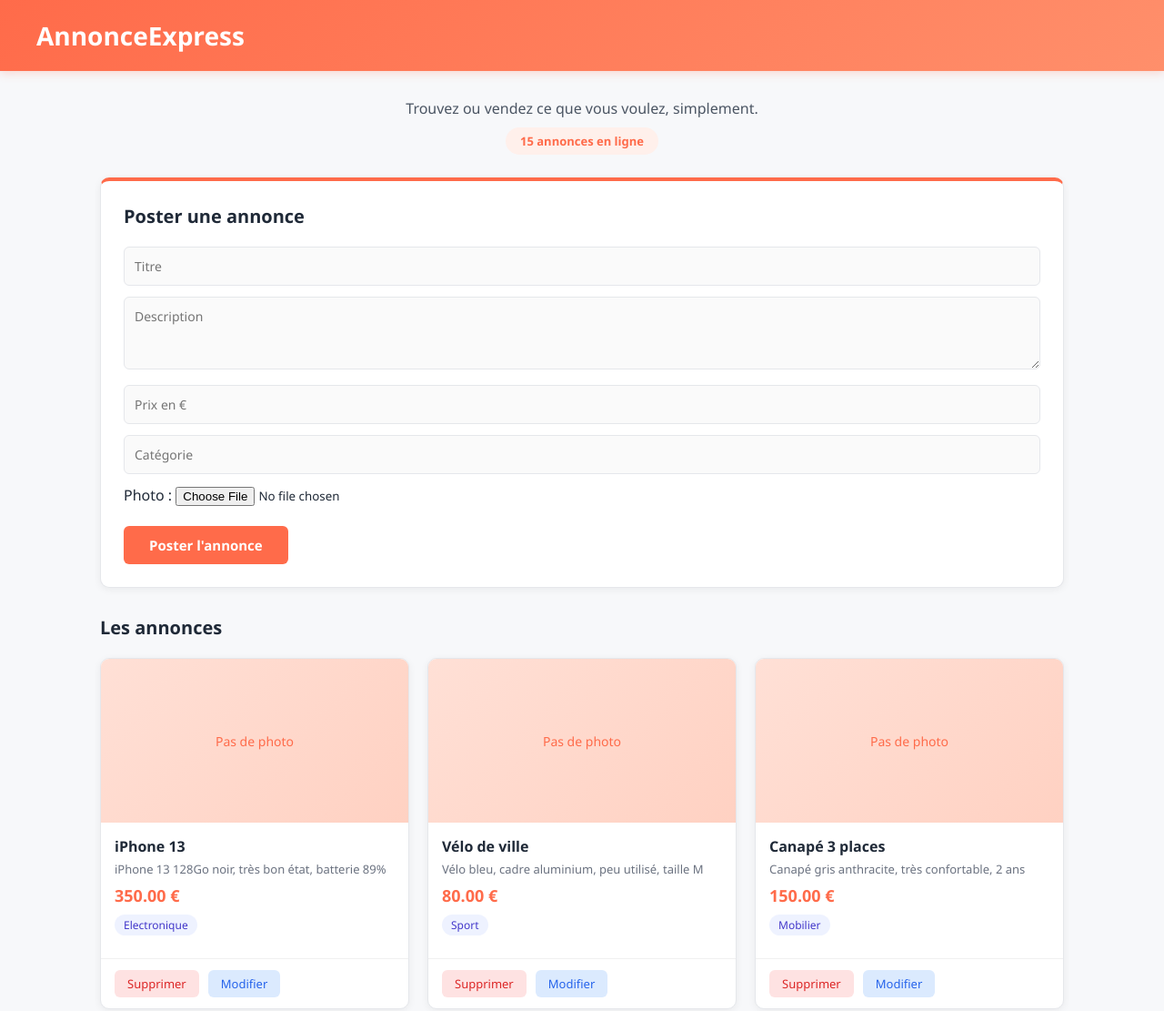
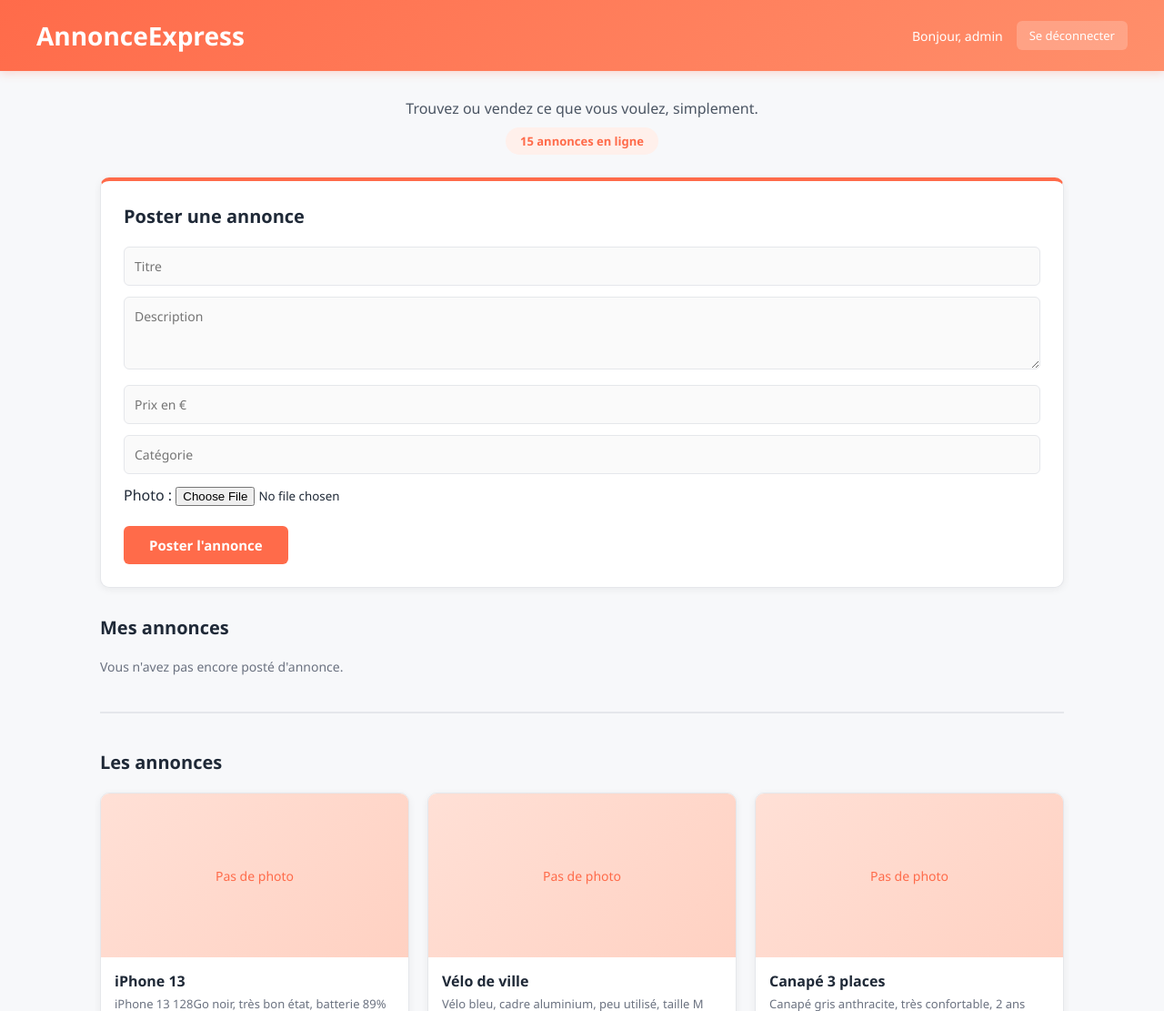
Before and after one commit to Youks95/AnnonceExpress, a PHP site: page /AnnonceExpress/ in a window 1280 px wide. Shown: the top 1111 px of the page at 91% size. Run offline with PHP 8.4, Linux system fonts and the light colour scheme; a user stored in the database is signed in; data comes from the database, SQL or seed files in the repository.

Commit message:
Refactor annonce handling and user session checks

```diff
--- a/index.php
+++ b/index.php
@@ -1,6 +1,19 @@
 <?php
 
+// ========== SESSION ==========
+
+	session_start();
+
+	if (!isset($_SESSION['iduser'])) {
+		header("Location: connexion.php");
+		exit();
+	}
+
+// ========== CONNEXION BDD ==========
+
 	$bdd = new mysqli("localhost","root","","annonce_express");
+
+// ========== FONCTIONS ==========
 
 	function selectAllAnnonce($bdd)
 	{
@@ -15,13 +28,27 @@
 		return $lesResultats;
 	}
 
-	function insertAnnonce($bdd, $titre, $description, $prix, $categorie, $photo)
+	function selectMesAnnonces($bdd, $iduser)
 	{
 		//requete
-		$insert = "insert into annonce values(null,?,?,?,?,?)";
+		$select = "select * from annonce where iduser=?";
+		//preparer la requete
+		$stmt = $bdd->prepare($select);
+		$stmt->bind_param("i", $iduser);
+		//executer la requete
+		$stmt->execute();
+		$lesResultats = $stmt->get_result();
+
+		return $lesResultats;
+	}
+
+	function insertAnnonce($bdd, $titre, $description, $prix, $categorie, $photo, $iduser)
+	{
+		//requete
+		$insert = "insert into annonce values(null,?,?,?,?,?,?)";
 		//preparer la requete
 		$stmt = $bdd->prepare($insert);
-		$stmt->bind_param("ssdss", $titre, $description, $prix, $categorie, $photo);
+		$stmt->bind_param("ssdssi", $titre, $description, $prix, $categorie, $photo, $iduser);
 		//executer la requete
 		$stmt->execute();
 
@@ -39,9 +66,16 @@
 		$stmt->execute();
 	}
 
+// ========== ACTIONS ==========
+
 	if (isset($_GET['action']) && $_GET['action'] == "suppr") {
 		$id = $_GET['id'];
+		$iduser_annonce = $_GET['iduser'];
+
+		if ($_SESSION['role'] == 'admin' || $_SESSION['iduser'] == $iduser_annonce) {
 			deleteAnnonce($bdd, $id);
+		}
+
 		header("Location: index.php");
 		exit();
 	}
@@ -66,10 +100,12 @@
 			$destination = null;
 		}
 
-	insertAnnonce($bdd, $titre, $description, $prix, $categorie, $destination);
+		insertAnnonce($bdd, $titre, $description, $prix, $categorie, $destination, $_SESSION['iduser']);
 		exit();
 	}
+
 	$lesResultats = selectAllAnnonce($bdd);
+	$mesAnnonces = selectMesAnnonces($bdd, $_SESSION['iduser']);
 
 ?>
 <!DOCTYPE html>
@@ -78,6 +114,8 @@
 	<meta charset="utf-8">
 	<meta name="viewport" content="width=device-width, initial-scale=1">
 	<title>AnnonceExpress</title>
+
+	<!-- ========== CSS ========== -->
 	<style>
 		* {
 			margin: 0;
@@ -94,12 +132,39 @@
 		header {
 			background: linear-gradient(135deg, #ff6b4a, #ff8f6b);
 			padding: 20px 40px;
+			display: flex;
+			justify-content: space-between;
+			align-items: center;
 			box-shadow: 0 2px 10px rgba(255,107,74,0.25);
 		}
 
 		header h1 {
 			color: #fff;
 			font-size: 28px;
+		}
+
+		.header-droite {
+			display: flex;
+			align-items: center;
+			gap: 15px;
+		}
+
+		.header-droite span {
+			color: #fff;
+			font-size: 14px;
+		}
+
+		.btn-deconnexion {
+			background-color: rgba(255,255,255,0.2);
+			color: #fff;
+			padding: 7px 14px;
+			border-radius: 6px;
+			text-decoration: none;
+			font-size: 13px;
+		}
+
+		.btn-deconnexion:hover {
+			background-color: rgba(255,255,255,0.35);
 		}
 
 		.container {
@@ -191,6 +256,12 @@
 			font-size: 20px;
 		}
 
+		.separateur {
+			border: none;
+			border-top: 2px solid #e5e7eb;
+			margin: 40px 0;
+		}
+
 		.grille {
 			display: grid;
 			grid-template-columns: repeat(3, 1fr);
@@ -213,8 +284,9 @@
 		.carte img {
 			width: 100%;
 			height: 180px;
-			object-fit: cover;
-			background-color: #f0f0f0;
+			object-fit: contain;
+			background-color: #f5f5f5;
+			padding: 10px;
 		}
 
 		.no-photo {
@@ -289,14 +361,25 @@
 
 		.btn-suppr:hover { background-color: #fecaca; }
 		.btn-modif:hover { background-color: #bfdbfe; }
+
+		.aucune-annonce {
+			color: #6b7280;
+			font-size: 14px;
+			margin-bottom: 20px;
+		}
 	</style>
 </head>
 <body>
 
 	<header>
 		<h1>AnnonceExpress</h1>
+		<div class="header-droite">
+			<span>Bonjour, <?php echo $_SESSION['pseudo']; ?></span>
+			<a class="btn-deconnexion" href="deconnexion.php">Se déconnecter</a>
+		</div>
 	</header>
 
+	<!-- ========== HTML ========== -->
 	<div class="container">
 
 		<div class="hero">
@@ -317,11 +400,46 @@
 			</form>
 		</div>
 
+		<h2 class="titre-liste">Mes annonces</h2>
+
+		<?php if ($mesAnnonces->num_rows == 0) { ?>
+			<p class="aucune-annonce">Vous n'avez pas encore posté d'annonce.</p>
+		<?php } else { ?>
+		<div class="grille">
+		<?php
+		foreach ($mesAnnonces as $unResultat) {
+
+			echo '<div class="carte">';
+
+			if (!empty($unResultat["photo"])) {
+				echo '<img src="' . $unResultat["photo"] . '">';
+			} else {
+				echo '<div class="no-photo">Pas de photo</div>';
+			}
+
+			echo '
+				<div class="carte-info">
+					<h3>' . $unResultat["titre"] . '</h3>
+					<p>' . $unResultat["description"] . '</p>
+					<div class="prix">' . $unResultat["prix"] . ' €</div>
+					<span class="categorie">' . $unResultat["categorie"] . '</span>
+				</div>
+				<div class="carte-actions">
+					<a class="btn-suppr" href="index.php?action=suppr&id=' . $unResultat["idannonce"] . '&iduser=' . $unResultat["iduser"] . '">Supprimer</a>
+					<a class="btn-modif" href="modifier.php?action=modif&id=' . $unResultat["idannonce"] . '&titre=' . $unResultat["titre"] . '&description=' . $unResultat["description"] . '&prix=' . $unResultat["prix"] . '&categorie=' . $unResultat["categorie"] . '&photo=' . $unResultat["photo"] . '">Modifier</a>
+				</div>
+			</div>';
+		}
+		?>
+		</div>
+		<?php } ?>
+
+		<hr class="separateur">
+
 		<h2 class="titre-liste">Les annonces</h2>
 		<div class="grille">
 
 		<?php
-
 		foreach ($lesResultats as $unResultat) {
 
 			echo '<div class="carte">';
@@ -339,16 +457,22 @@
 					<div class="prix">' . $unResultat["prix"] . ' €</div>
 					<span class="categorie">' . $unResultat["categorie"] . '</span>
 				</div>
-				<div class="carte-actions">
-					<a class="btn-suppr" href="index.php?action=suppr&id=' . $unResultat["idannonce"] . '">Supprimer</a>
-					<a class="btn-modif" href="modifier.php?action=modif&id=' . $unResultat["idannonce"] . '&titre=' . $unResultat["titre"] . '&description=' . $unResultat["description"] . '&prix=' . $unResultat["prix"] . '&categorie=' . $unResultat["categorie"] . '&photo=' . $unResultat["photo"] . '">Modifier</a>
+				<div class="carte-actions">';
+
+			if ($_SESSION['role'] == 'admin' || $_SESSION['iduser'] == $unResultat['iduser']) {
+				echo '
+					<a class="btn-suppr" href="index.php?action=suppr&id=' . $unResultat["idannonce"] . '&iduser=' . $unResultat["iduser"] . '">Supprimer</a>
+					<a class="btn-modif" href="modifier.php?action=modif&id=' . $unResultat["idannonce"] . '&titre=' . $unResultat["titre"] . '&description=' . $unResultat["description"] . '&prix=' . $unResultat["prix"] . '&categorie=' . $unResultat["categorie"] . '&photo=' . $unResultat["photo"] . '">Modifier</a>';
+			}
+
+			echo '
 				</div>
 			</div>';
 		}
-
 		?>
 
 		</div>
+
 	</div>
 
 </body>
```
Lines whose indentation alone changed are shown as unchanged.
